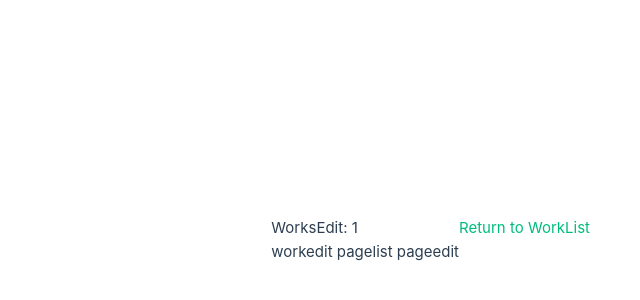
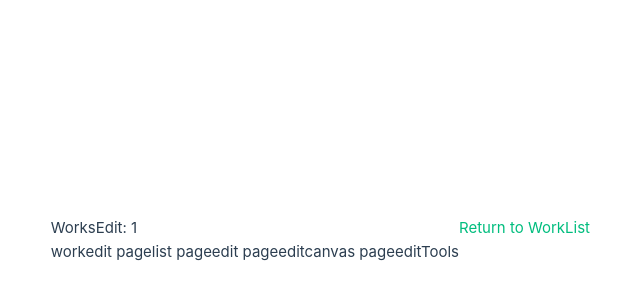
Before and after one commit to Kiterai/ComicSeeder, a Vue app in the folder frontend/: page /works/1 in a window 1280 px wide. Shown: the part 160-460 px from the top of the page, without its empty margins (181-821 px from the left). Built offline with nearby package versions, Linux system fonts and the light colour scheme.

Commit message:
pageedit

```diff
--- a/frontend/src/components/workedit/PageEdit.vue
+++ b/frontend/src/components/workedit/PageEdit.vue
@@ -1,4 +1,6 @@
 <script setup lang="ts">
+import PageEditCanvas from './PageEditCanvas.vue';
+import PageEditTools from './PageEditTools.vue';
 
 const props = defineProps<{
     pageId: string | null
@@ -8,6 +10,8 @@ const props = defineProps<{
 
 <template>
     pageedit
+    <PageEditCanvas></PageEditCanvas>
+    <PageEditTools></PageEditTools>
 </template>
 
 <style scoped lang="scss"></style>
--- /dev/null
+++ b/frontend/src/components/workedit/PageEditCanvas.vue
@@ -0,0 +1,10 @@
+<script setup lang="ts">
+
+</script>
+
+<template>
+    pageeditcanvas
+
+</template>
+
+<style scoped lang="scss"></style>
--- /dev/null
+++ b/frontend/src/components/workedit/PageEditTools.vue
@@ -0,0 +1,10 @@
+<script setup lang="ts">
+
+</script>
+
+<template>
+    pageeditTools
+
+</template>
+
+<style scoped lang="scss"></style>
```
